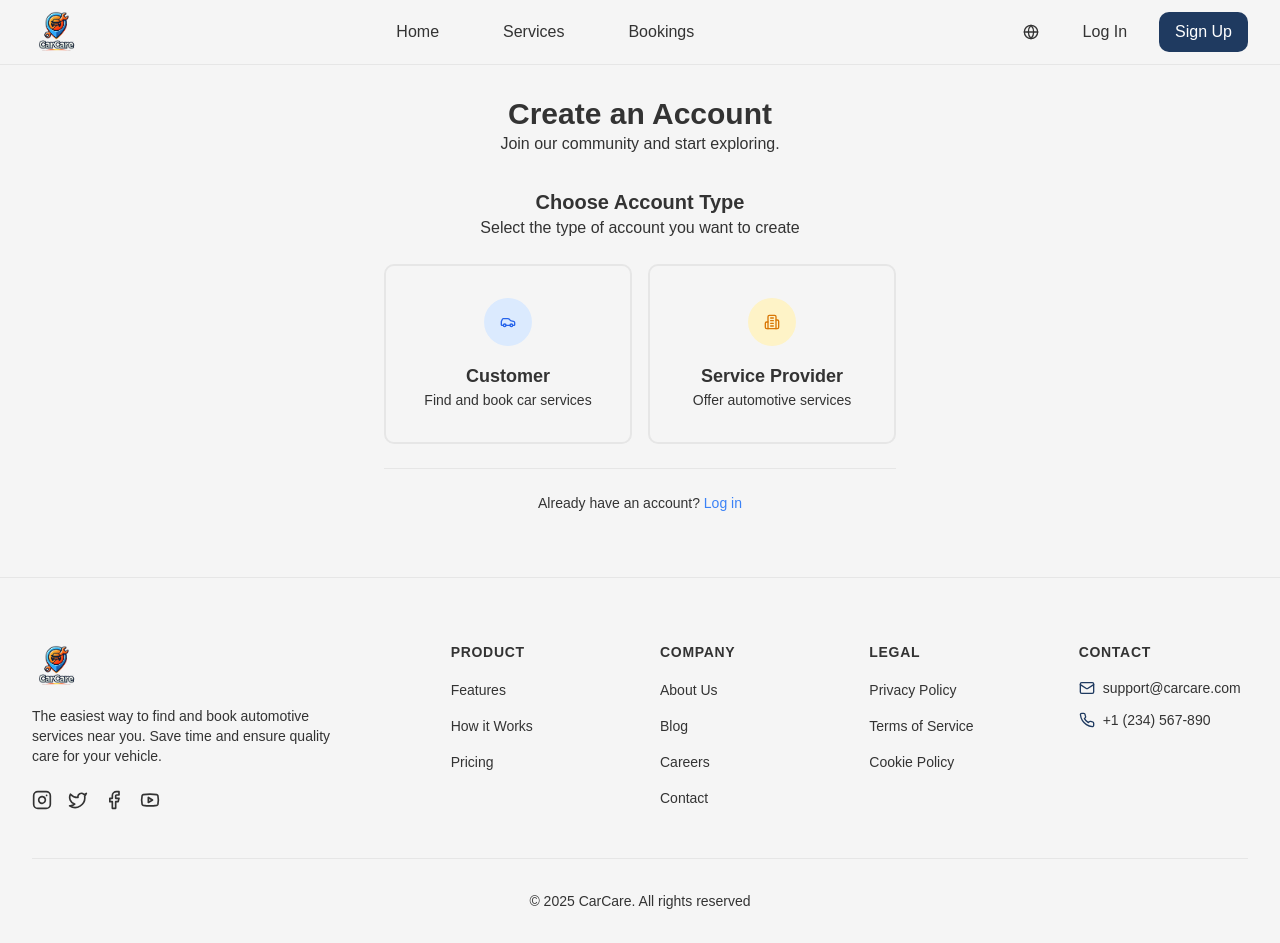
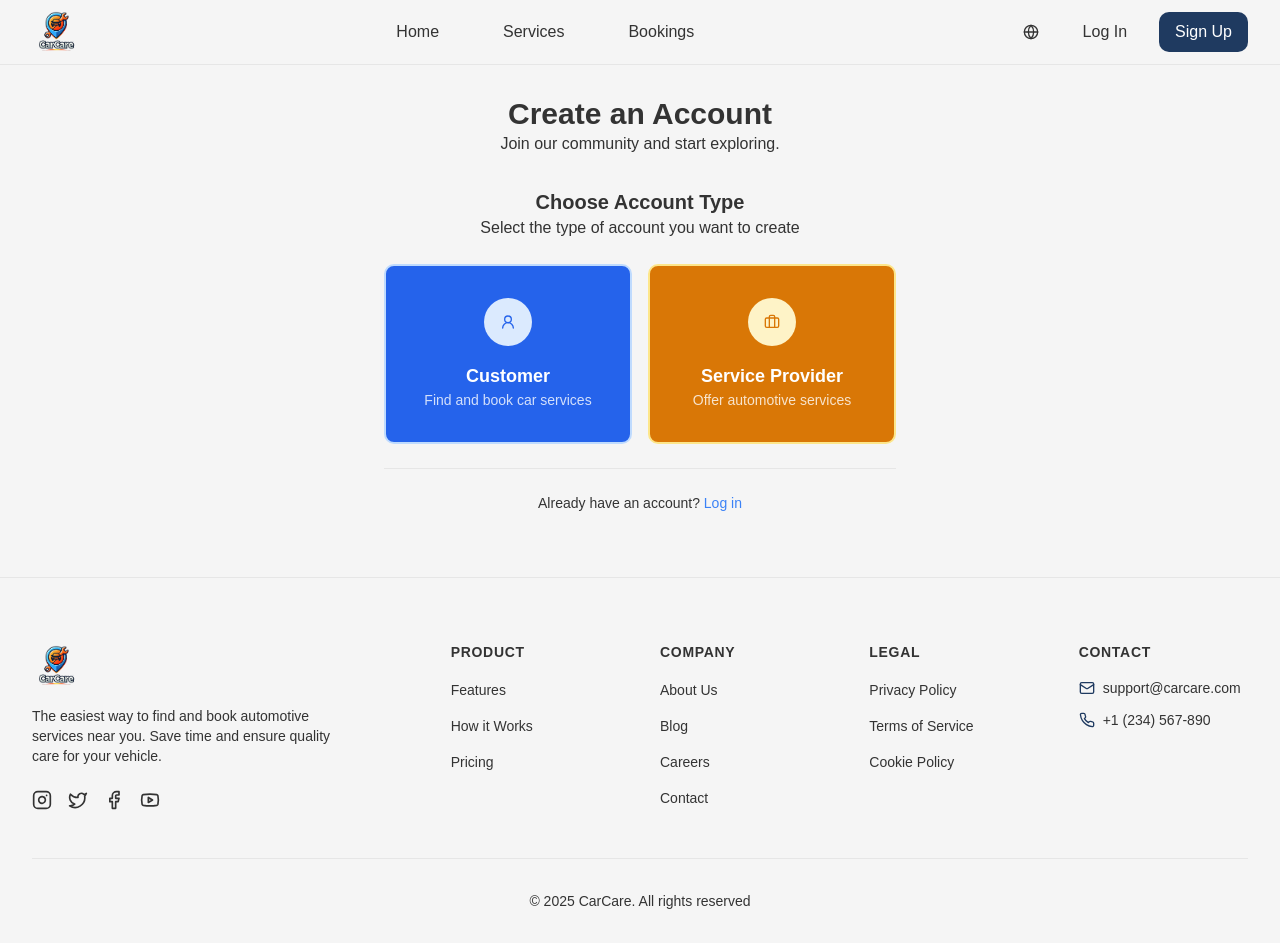
Before and after one commit to Carcare93/carcarepro, a React (Vite) app: page /signup in a window 1280 px wide. Built offline with nearby package versions, Linux system fonts and the light colour scheme; what @capacitor/core would draw is missing.

Commit message:
feat: Add account type selection
Adds buttons for customer and provider sign-up.

```diff
--- a/src/components/ui/button.tsx
+++ b/src/components/ui/button.tsx
@@ -1,3 +1,4 @@
+
 import * as React from "react"
 import { Slot } from "@radix-ui/react-slot"
 import { cva, type VariantProps } from "class-variance-authority"
@@ -18,6 +19,8 @@ const buttonVariants = cva(
           "bg-secondary text-secondary-foreground hover:bg-secondary/80",
         ghost: "hover:bg-accent hover:text-accent-foreground",
         link: "text-primary underline-offset-4 hover:underline",
+        customer: "bg-blue-600 text-white hover:bg-blue-700",
+        provider: "bg-amber-600 text-white hover:bg-amber-700",
       },
       size: {
         default: "h-10 px-4 py-2",
--- a/src/pages/SignUp.tsx
+++ b/src/pages/SignUp.tsx
@@ -185,29 +185,29 @@ const SignUp = () => {
               <div className="grid grid-cols-1 md:grid-cols-2 gap-4 mt-6">
                 <Button
                   onClick={() => handleAccountTypeSelection('customer')}
-                  variant="outline"
-                  className="h-auto py-8 flex flex-col items-center gap-4 border-2 hover:border-primary hover:bg-primary/5"
+                  variant="customer"
+                  className="h-auto py-8 flex flex-col items-center gap-4 border-2 border-blue-200 hover:border-blue-500"
                 >
                   <div className="p-4 rounded-full bg-blue-100">
-                    <Car className="h-8 w-8 text-blue-600" />
+                    <UserRound className="h-8 w-8 text-blue-600" />
                   </div>
                   <div className="text-center">
                     <h3 className="font-bold text-lg">Customer</h3>
-                    <p className="text-sm text-muted-foreground">Find and book car services</p>
+                    <p className="text-sm text-white/80">Find and book car services</p>
                   </div>
                 </Button>
 
                 <Button
                   onClick={() => handleAccountTypeSelection('provider')}
-                  variant="outline"
-                  className="h-auto py-8 flex flex-col items-center gap-4 border-2 hover:border-primary hover:bg-primary/5"
+                  variant="provider"
+                  className="h-auto py-8 flex flex-col items-center gap-4 border-2 border-amber-200 hover:border-amber-500"
                 >
                   <div className="p-4 rounded-full bg-amber-100">
-                    <Building2 className="h-8 w-8 text-amber-600" />
+                    <Briefcase className="h-8 w-8 text-amber-600" />
                   </div>
                   <div className="text-center">
                     <h3 className="font-bold text-lg">Service Provider</h3>
-                    <p className="text-sm text-muted-foreground">Offer automotive services</p>
+                    <p className="text-sm text-white/80">Offer automotive services</p>
                   </div>
                 </Button>
               </div>
```
